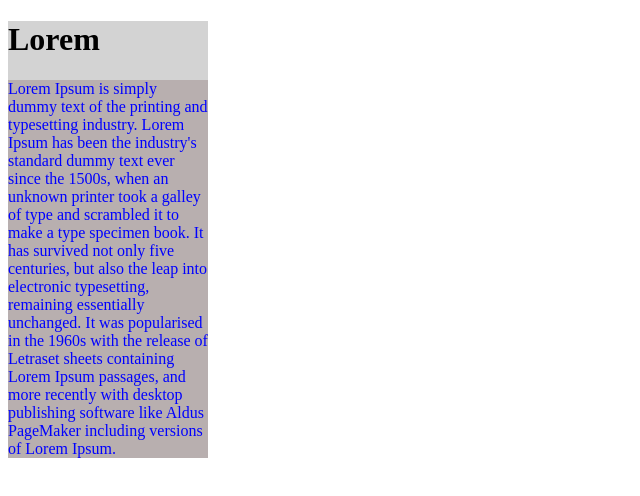
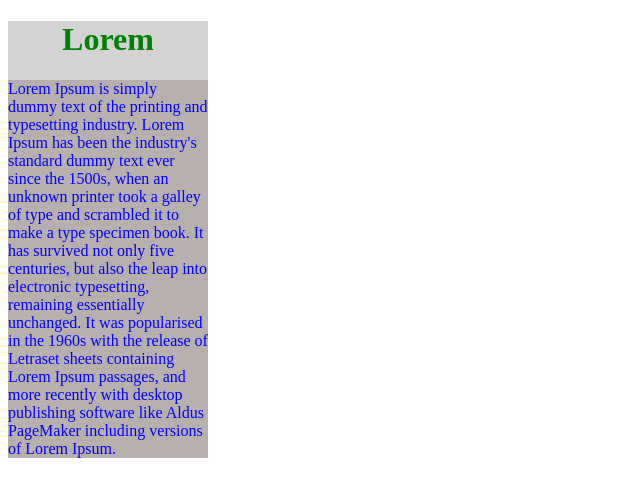
Before and after one commit to arushabind2005-star/CSS, a website: page index.html in a window 1280 px wide. Shown: the whole page, without its empty margins (0-640 px from the left). Drawn offline with Linux system fonts and the light colour scheme.

Commit message:
Added #title

```diff
--- a/index.html
+++ b/index.html
@@ -15,7 +15,7 @@
     <nav>
     </nav>
     <main class="box">
-      <h1>Lorem</h1>
+      <h1 id="title">Lorem</h1>
       <p>Lorem Ipsum is simply dummy text of the printing and typesetting industry. Lorem Ipsum has been the industry's standard dummy text ever since the 1500s, when an unknown printer took a galley of type and scrambled it to make a type specimen book. It has survived not only five centuries, but also the leap into electronic typesetting, remaining essentially unchanged. It was popularised in the 1960s with the release of Letraset sheets containing Lorem Ipsum passages, and more recently with desktop publishing software like Aldus PageMaker including versions of Lorem Ipsum.</p>
 
     </main>
--- a/styles.css
+++ b/styles.css
@@ -9,6 +9,9 @@ p{
     height: 100px;
     background-color: lightgray;
 }
+
 #title{
-
+    color: green;
+    text-align: center;
 }
+/* Q3 */
```
